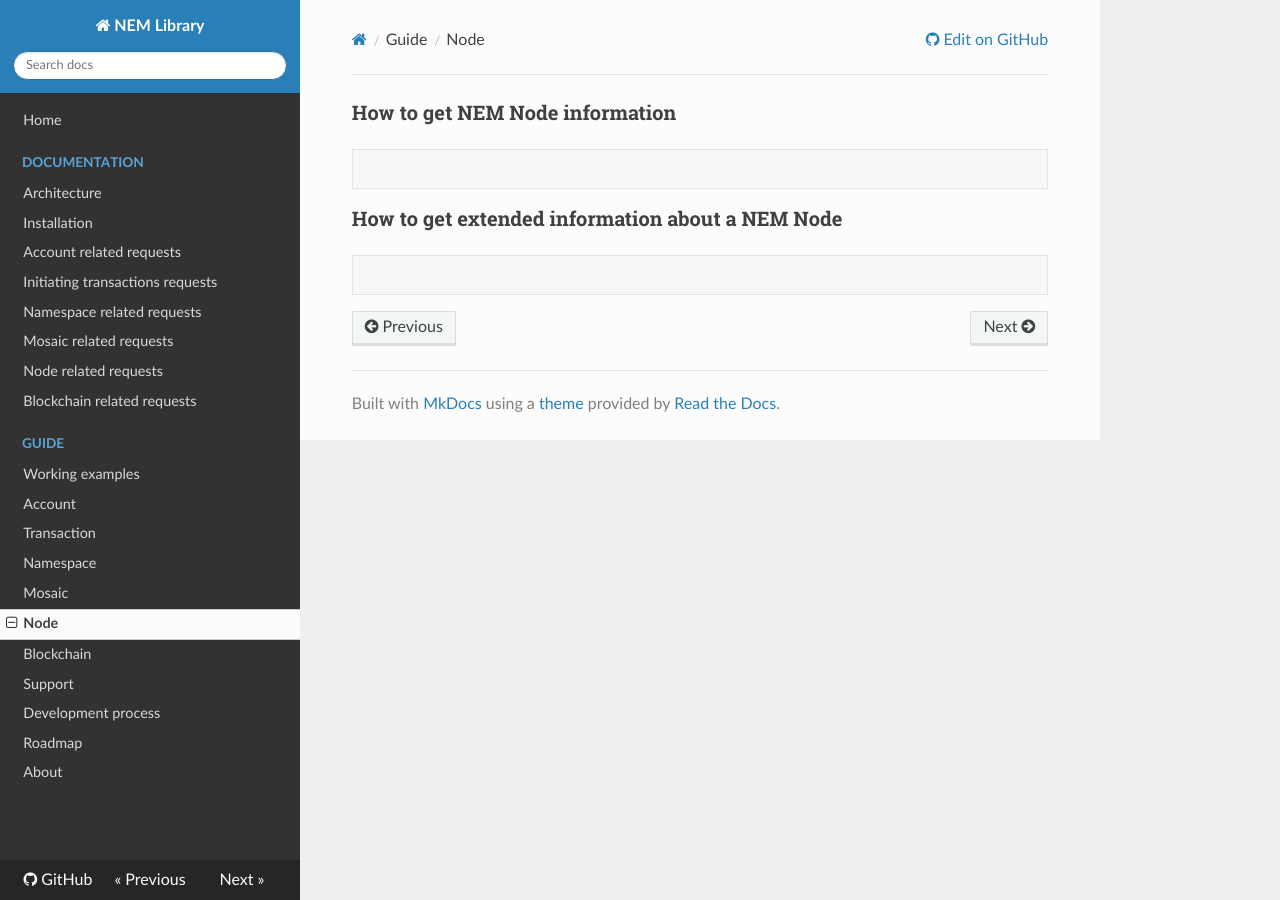
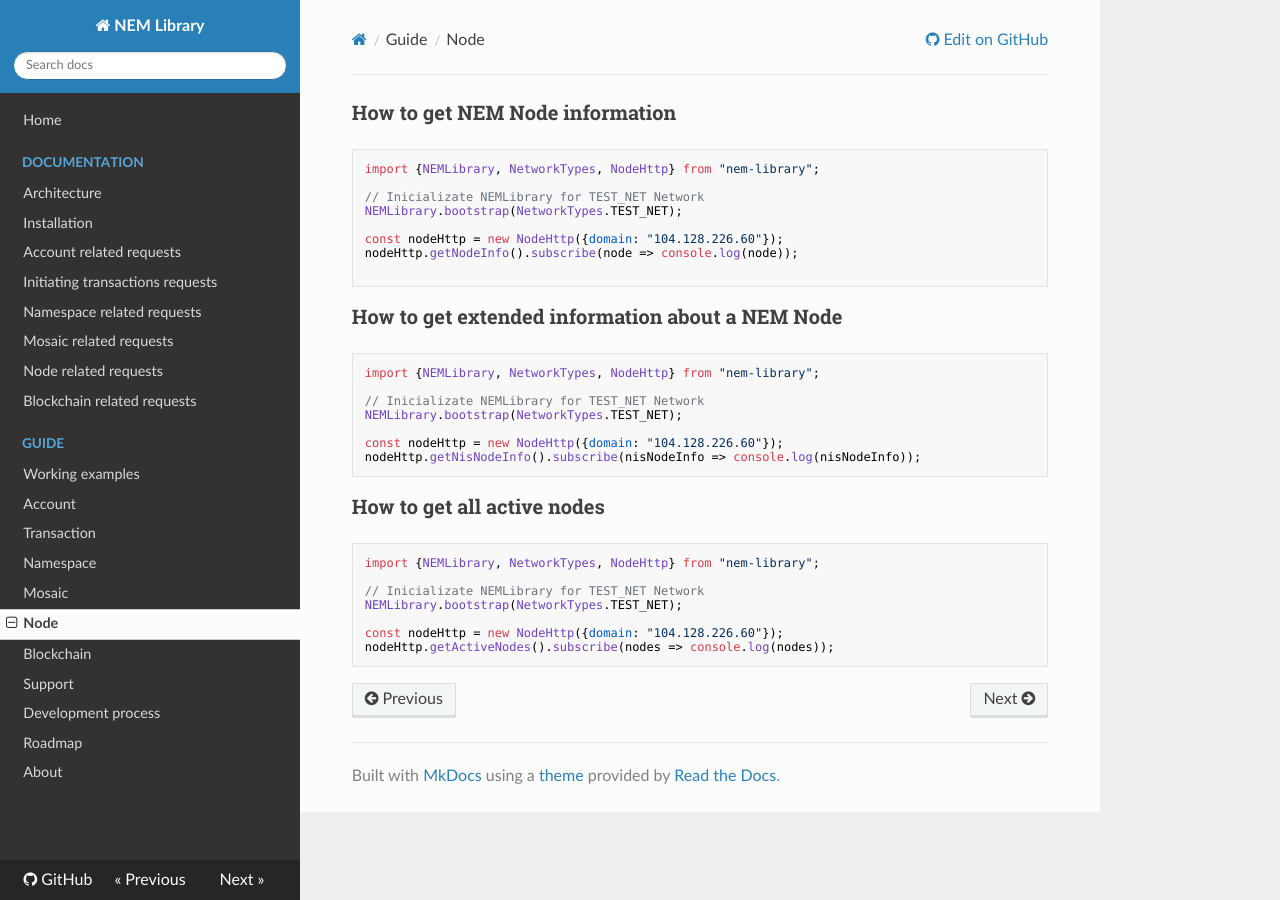
Before and after one commit to takahser/nem-library-docs, an MkDocs documentation site: the page built from docs/guide/node.md, in a window 1280 px wide. Built offline with MkDocs 1.6.1, drawn with Linux system fonts in a browser that asks for light colours; nearby versions of some CDN libraries; old or Windows-style settings are respelled for this version of MkDocs.

Commit message:
ADDED node.md examples

````diff
--- a/docs/guide/node.md
+++ b/docs/guide/node.md
@@ -1,11 +1,36 @@
 ### How to get NEM Node information
 
 ```typescript
+import {NEMLibrary, NetworkTypes, NodeHttp} from "nem-library";
+
+// Inicializate NEMLibrary for TEST_NET Network
+NEMLibrary.bootstrap(NetworkTypes.TEST_NET);
+
+const nodeHttp = new NodeHttp({domain: "104.128.226.60"});
+nodeHttp.getNodeInfo().subscribe(node => console.log(node));
 
 ```
 
 ### How to get extended information about a NEM Node
 
 ```typescript
+import {NEMLibrary, NetworkTypes, NodeHttp} from "nem-library";
 
+// Inicializate NEMLibrary for TEST_NET Network
+NEMLibrary.bootstrap(NetworkTypes.TEST_NET);
+
+const nodeHttp = new NodeHttp({domain: "104.128.226.60"});
+nodeHttp.getNisNodeInfo().subscribe(nisNodeInfo => console.log(nisNodeInfo));
 ```
+
+### How to get all active nodes
+
+```typescript
+import {NEMLibrary, NetworkTypes, NodeHttp} from "nem-library";
+
+// Inicializate NEMLibrary for TEST_NET Network
+NEMLibrary.bootstrap(NetworkTypes.TEST_NET);
+
+const nodeHttp = new NodeHttp({domain: "104.128.226.60"});
+nodeHttp.getActiveNodes().subscribe(nodes => console.log(nodes));
+```
````
